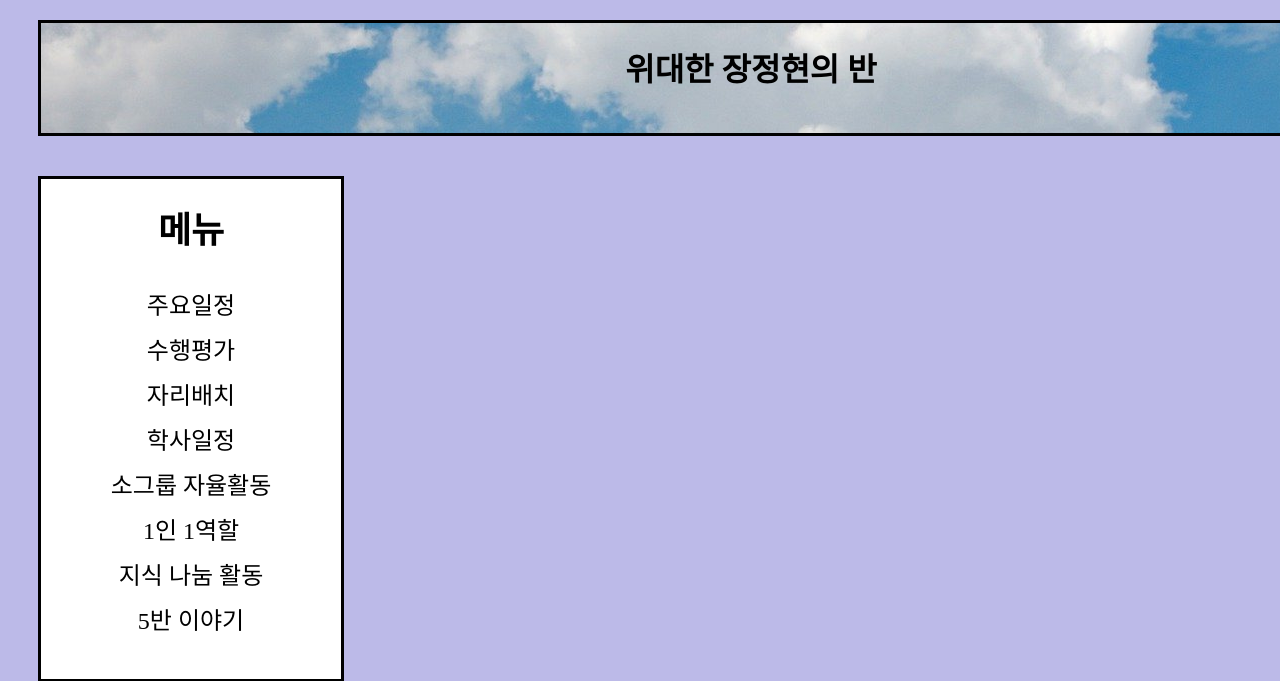
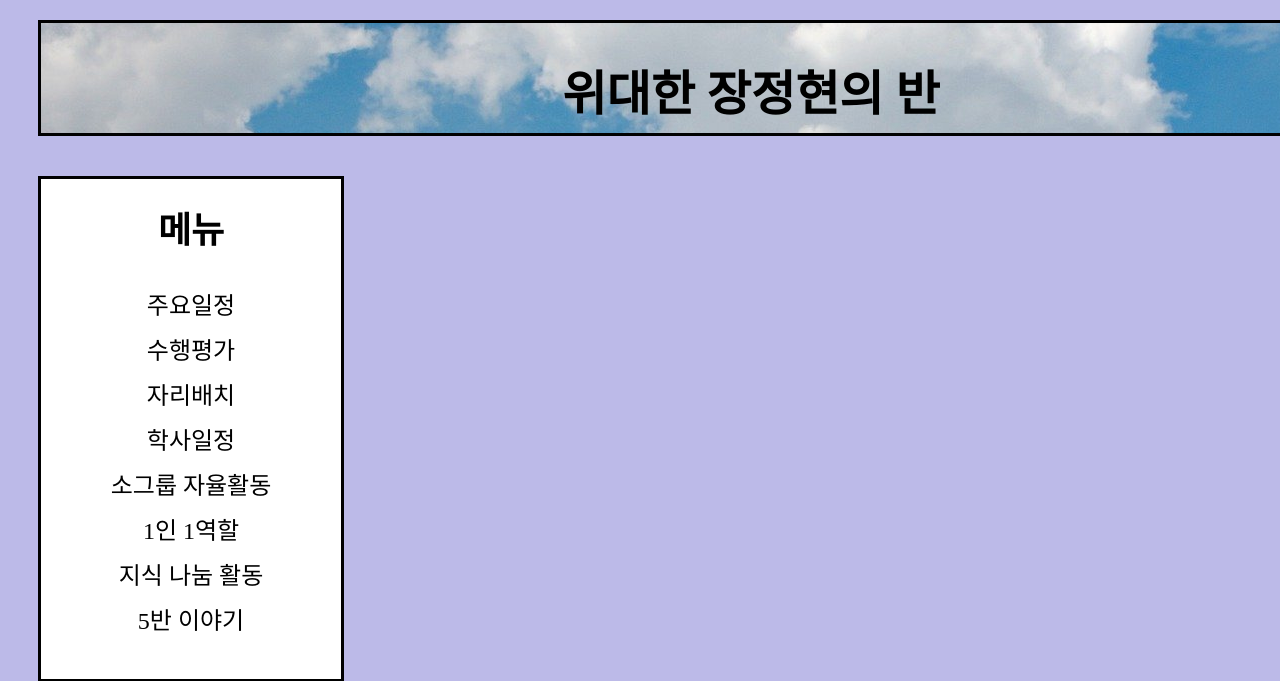
Before and after one commit to djh2022-class5/html-css, a Flask app: template templates/index.html in a window 1280 px wide; the page is wider, and only the part inside the window is pictured. Shown: the top 681 px of that part. Run offline with Flask 2, Linux system fonts and the light colour scheme; the template is opened without the code that fills it, so the values that code supplies are empty; some web fonts are replaced.

Commit message:
css update

```diff
--- a/static/main.css
+++ b/static/main.css
@@ -1,9 +1,16 @@
 @font-face {
-  font-family: 'SongMyung.ttf';
-  src: url('SongMyung.ttf');
+  font-family: 'Woojin';
+  src: url('Woojin.ttf');
 }
+@font-face{
+  font-family:'Song';
+  src :url('SongMyung.ttf');
+}
+
 .background{
   background-color: rgb(188, 186, 232);
+  font-family: SongMyung;
+  font
 }
 
 .main_name1{
@@ -18,6 +25,8 @@
   background-image: url("clouds.jpg");
   background-position: -100px 500px;
   transition-property: all;
+  font-family:Woojin;
+  font-size: x-large;
 }
 
 .menu1{
@@ -31,6 +40,7 @@
   font-size: x-large;
   line-height: 45px;
   text-align: center;
+  font-family:Song;
 
 }
 
@@ -42,6 +52,7 @@
   margin-left: 10px;
   border: 3px solid black;
   margin-bottom: 10px;
+
 }
 
 .o-w1{
@@ -63,7 +74,7 @@
   margin-left: 30px;
   margin-top: 10px;
   text-align: center;
-}
+  }
 
 .under{
   background-color: rgb(255, 255, 255);
@@ -74,18 +85,23 @@
   margin-bottom: 10px;
   margin-top: 30px;
   margin-left: 30px;
+  font-family:Song;
+
 }
 
 a:link{
   color: black;
   text-decoration-line: none;
+
 }
 a:visited{
   color: black;
+
 }
 a:hover{
-  color: red;
+  color: #3238ec;
 }
 a{
   text-decoration-style:none;
+
 }
```
